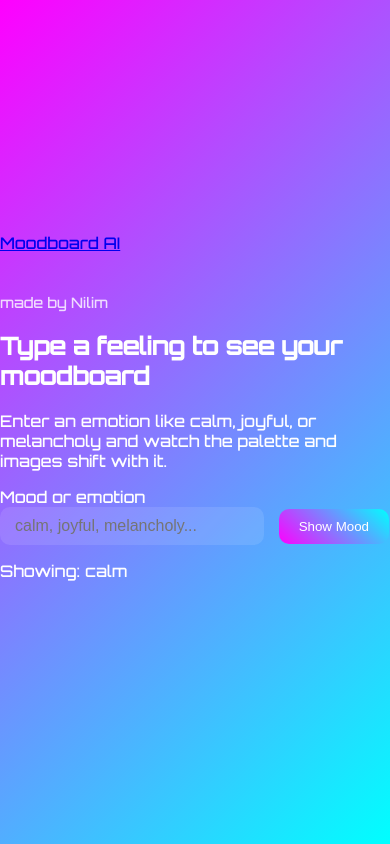
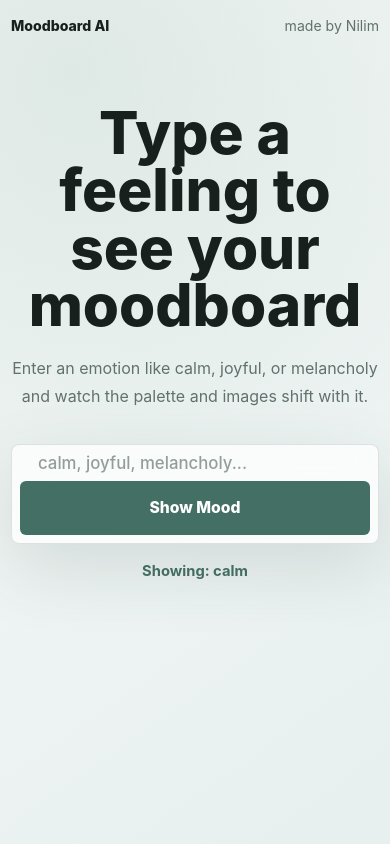
Before and after one commit to maitranilim/moodboard-ai, a plain HTML site: page index.html in a window 390 px wide. Drawn offline with Linux system fonts and the light colour scheme.

Commit message:
Rebuild moodboard styling

```diff
--- a/style.css
+++ b/style.css
@@ -1,100 +1,331 @@
-@import url('https://fonts.googleapis.com/css2?family=Orbitron:wght@500&display=swap');
+:root {
+  color-scheme: light;
+  --bg: #f5f8f6;
+  --bg-soft: #e7f0ef;
+  --surface: rgba(255, 255, 255, 0.74);
+  --surface-solid: #ffffff;
+  --text: #17201d;
+  --muted: #62716d;
+  --accent: #6f9c8f;
+  --accent-strong: #446f65;
+  --border: rgba(55, 74, 68, 0.15);
+  --shadow: 0 24px 70px rgba(51, 73, 67, 0.14);
+  --radius: 8px;
+  --ease: cubic-bezier(.2, .7, .2, 1);
+}
+
+* {
+  box-sizing: border-box;
+}
+
+html {
+  min-height: 100%;
+  background: var(--bg);
+}
 
 body {
+  min-height: 100vh;
   margin: 0;
-  font-family: 'Orbitron', sans-serif;
-  background: linear-gradient(135deg, #ff00ff, #00ffff);
-  color: #fff;
-  min-height: 100vh;
+  font-family: Inter, ui-sans-serif, system-ui, -apple-system, BlinkMacSystemFont, "Segoe UI", sans-serif;
+  color: var(--text);
+  background:
+    radial-gradient(circle at 18% 8%, color-mix(in srgb, var(--accent) 16%, transparent), transparent 30rem),
+    linear-gradient(145deg, var(--bg), var(--bg-soft));
+  transition: background 700ms var(--ease), color 400ms var(--ease);
+}
+
+button,
+input {
+  font: inherit;
+}
+
+.app-shell {
+  width: min(1180px, calc(100% - 32px));
+  margin: 0 auto;
+  padding: 28px 0 56px;
+}
+
+.topbar {
   display: flex;
-  flex-direction: column;
+  align-items: center;
+  justify-content: space-between;
+  gap: 20px;
+  min-height: 44px;
+}
+
+.brand,
+.credit {
+  margin: 0;
+  color: var(--muted);
+  font-size: 0.88rem;
+  line-height: 1.2;
+  text-decoration: none;
+}
+
+.brand {
+  color: var(--text);
+  font-weight: 760;
+}
+
+.hero {
+  display: grid;
+  place-items: center;
+  min-height: 48vh;
+  padding: 44px 0 26px;
+  text-align: center;
+}
+
+.hero-copy {
+  width: min(760px, 100%);
+}
+
+h1 {
+  margin: 0;
+  font-size: clamp(2.65rem, 8vw, 6.15rem);
+  font-weight: 780;
+  line-height: 0.94;
+  letter-spacing: 0;
+  text-wrap: balance;
+}
+
+.hero-copy p {
+  width: min(640px, 100%);
+  margin: 22px auto 0;
+  color: var(--muted);
+  font-size: clamp(1rem, 2vw, 1.2rem);
+  line-height: 1.7;
+}
+
+.mood-form {
+  display: flex;
+  align-items: center;
+  width: min(720px, 100%);
+  margin-top: 34px;
+  padding: 8px;
+  border: 1px solid var(--border);
+  border-radius: var(--radius);
+  background: var(--surface);
+  box-shadow: var(--shadow);
+  backdrop-filter: blur(18px);
+}
+
+.mood-form:focus-within {
+  outline: 3px solid color-mix(in srgb, var(--accent) 26%, transparent);
+  border-color: color-mix(in srgb, var(--accent) 48%, var(--border));
+}
+
+#moodInput {
+  min-width: 0;
+  flex: 1;
+  height: 60px;
+  border: 0;
+  outline: 0;
+  padding: 0 18px;
+  border-radius: 6px;
+  background: transparent;
+  color: var(--text);
+  font-size: clamp(1.05rem, 2.7vw, 1.55rem);
+  font-weight: 520;
+}
+
+#moodInput::placeholder {
+  color: color-mix(in srgb, var(--muted) 68%, transparent);
+}
+
+#generateBtn {
+  display: inline-flex;
   align-items: center;
   justify-content: center;
-  transition: background 0.6s;
+  min-width: 132px;
+  height: 56px;
+  border: 0;
+  border-radius: 6px;
+  background: var(--accent-strong);
+  color: #fff;
+  cursor: pointer;
+  font-size: 0.98rem;
+  font-weight: 760;
+  transition: transform 180ms var(--ease), background 220ms var(--ease), box-shadow 220ms var(--ease);
 }
 
-.container {
-  text-align: center;
-  width: 90%;
-  max-width: 800px;
+#generateBtn:hover {
+  transform: translateY(-1px);
+  box-shadow: 0 14px 30px color-mix(in srgb, var(--accent) 28%, transparent);
 }
 
-.title {
-  font-size: 3rem;
-  letter-spacing: 2px;
-  animation: squeeze 2s infinite alternate ease-in-out;
-}
-.title span {
-  color: #00ffff;
+#generateBtn:active {
+  transform: translateY(0);
 }
 
-@keyframes squeeze {
-  0% { transform: scaleX(1.1) scaleY(0.9); }
-  100% { transform: scaleX(0.9) scaleY(1.1); }
+.status {
+  min-height: 1.4em;
+  margin: 18px 0 0;
+  color: var(--accent-strong);
+  font-size: 0.92rem;
+  font-weight: 740;
 }
 
-.glass {
-  background: rgba(255, 255, 255, 0.15);
-  border-radius: 20px;
-  backdrop-filter: blur(15px);
-  box-shadow: 0 0 20px rgba(255,255,255,0.1);
-  padding: 20px;
-  margin-top: 20px;
-}
-
-input {
-  border: none;
-  border-radius: 10px;
-  padding: 10px 15px;
-  outline: none;
-  font-size: 1rem;
-  width: 60%;
-  background: rgba(255,255,255,0.1);
-  color: #fff;
-}
-
-button {
-  margin-left: 10px;
-  padding: 10px 20px;
-  border: none;
-  border-radius: 10px;
-  cursor: pointer;
-  background: linear-gradient(45deg, #ff00ff, #00ffff);
-  color: #fff;
-  transition: transform 0.2s;
-}
-button:hover {
-  transform: scale(1.1);
+.moodboard {
+  padding-top: 8px;
 }
 
 .moodboard-grid {
   display: grid;
-  grid-template-columns: repeat(auto-fit, minmax(150px, 1fr));
-  gap: 15px;
-  margin-top: 30px;
+  grid-template-columns: repeat(12, 1fr);
+  grid-auto-flow: dense;
+  gap: clamp(10px, 1.6vw, 18px);
 }
 
-.moodboard-grid img {
-  width: 100%;
-  height: 150px;
-  object-fit: cover;
-  border-radius: 15px;
-  transition: transform 0.4s ease;
-}
-.moodboard-grid img:hover {
-  transform: scale(1.05) rotate(1deg);
+.tile {
+  position: relative;
+  min-height: 220px;
+  grid-column: span 3;
+  overflow: hidden;
+  border-radius: var(--radius);
+  background: color-mix(in srgb, var(--accent) 13%, #fff);
+  box-shadow: 0 18px 46px rgba(29, 41, 37, 0.11);
+  transform: translateY(10px);
+  opacity: 0;
+  animation: tileIn 620ms var(--ease) forwards;
 }
 
-.credit {
-  margin-top: 40px;
-  font-size: 0.9rem;
-  opacity: 0.8;
+.tile.is-wide {
+  grid-column: span 6;
 }
 
-/* Dark mode */
-body.dark {
-  background: linear-gradient(135deg, #1a0033, #003333);
+.tile.is-tall {
+  grid-row: span 2;
+  min-height: 462px;
 }
-body.dark .title span {
-  color: #ff66ff;
+
+.tile img {
+  display: block;
+  width: 100%;
+  height: 100%;
+  min-height: inherit;
+  object-fit: cover;
+  filter: saturate(0.95) contrast(1.02);
+  transform: scale(1.015);
+  transition: transform 700ms var(--ease), filter 700ms var(--ease);
 }
+
+.tile:hover img {
+  filter: saturate(1.05) contrast(1.04);
+  transform: scale(1.055);
+}
+
+.tile::after {
+  content: "";
+  position: absolute;
+  inset: 0;
+  pointer-events: none;
+  background: linear-gradient(180deg, transparent 58%, rgba(0, 0, 0, 0.14));
+  opacity: 0;
+  transition: opacity 280ms var(--ease);
+}
+
+.tile:hover::after {
+  opacity: 1;
+}
+
+.empty-state {
+  grid-column: 1 / -1;
+  min-height: 280px;
+  display: grid;
+  place-items: center;
+  border: 1px dashed var(--border);
+  border-radius: var(--radius);
+  background: var(--surface);
+  color: var(--muted);
+}
+
+.sr-only {
+  position: absolute;
+  width: 1px;
+  height: 1px;
+  padding: 0;
+  margin: -1px;
+  overflow: hidden;
+  clip: rect(0, 0, 0, 0);
+  white-space: nowrap;
+  border: 0;
+}
+
+@keyframes tileIn {
+  to {
+    opacity: 1;
+    transform: translateY(0);
+  }
+}
+
+@media (max-width: 900px) {
+  .hero {
+    min-height: auto;
+    padding-top: 54px;
+  }
+
+  .tile,
+  .tile.is-wide {
+    grid-column: span 6;
+  }
+}
+
+@media (max-width: 640px) {
+  .app-shell {
+    width: min(100% - 22px, 1180px);
+    padding-top: 18px;
+  }
+
+  .topbar {
+    align-items: flex-start;
+  }
+
+  .hero {
+    padding: 42px 0 22px;
+  }
+
+  h1 {
+    font-size: clamp(2.45rem, 15vw, 4rem);
+    line-height: 0.98;
+  }
+
+  .hero-copy p {
+    font-size: 1rem;
+  }
+
+  .mood-form {
+    flex-direction: column;
+    align-items: stretch;
+    gap: 8px;
+    padding: 8px;
+  }
+
+  #moodInput,
+  #generateBtn {
+    width: 100%;
+    height: 54px;
+  }
+
+  .moodboard-grid {
+    grid-template-columns: repeat(2, 1fr);
+  }
+
+  .tile,
+  .tile.is-wide,
+  .tile.is-tall {
+    grid-column: span 1;
+    grid-row: span 1;
+    min-height: 210px;
+  }
+}
+
+@media (prefers-reduced-motion: reduce) {
+  *,
+  *::before,
+  *::after {
+    animation-duration: 0.01ms !important;
+    animation-iteration-count: 1 !important;
+    scroll-behavior: auto !important;
+    transition-duration: 0.01ms !important;
+  }
+}
```
